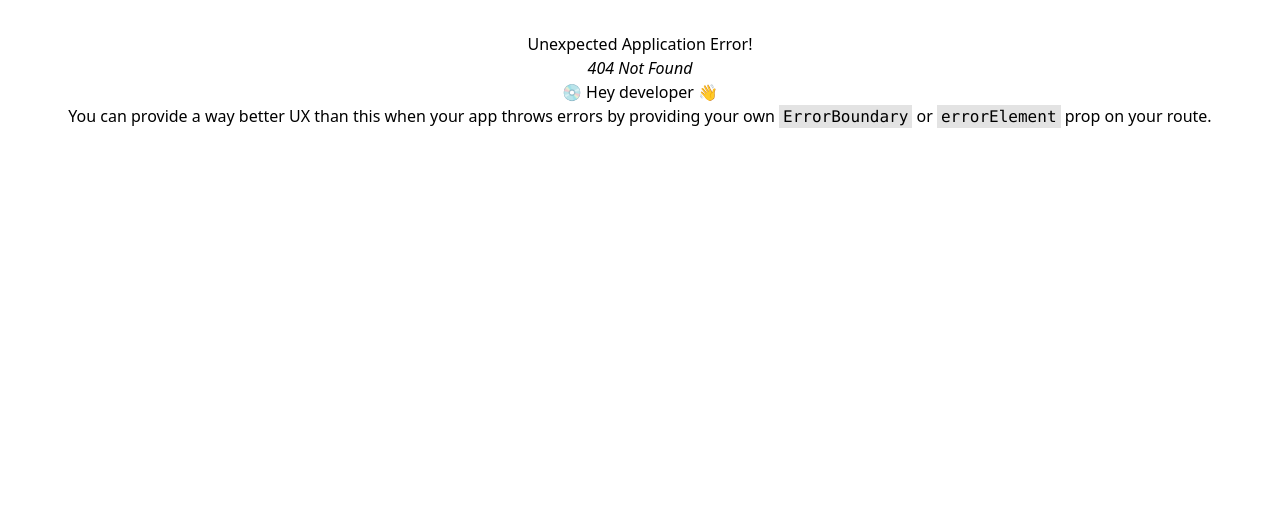
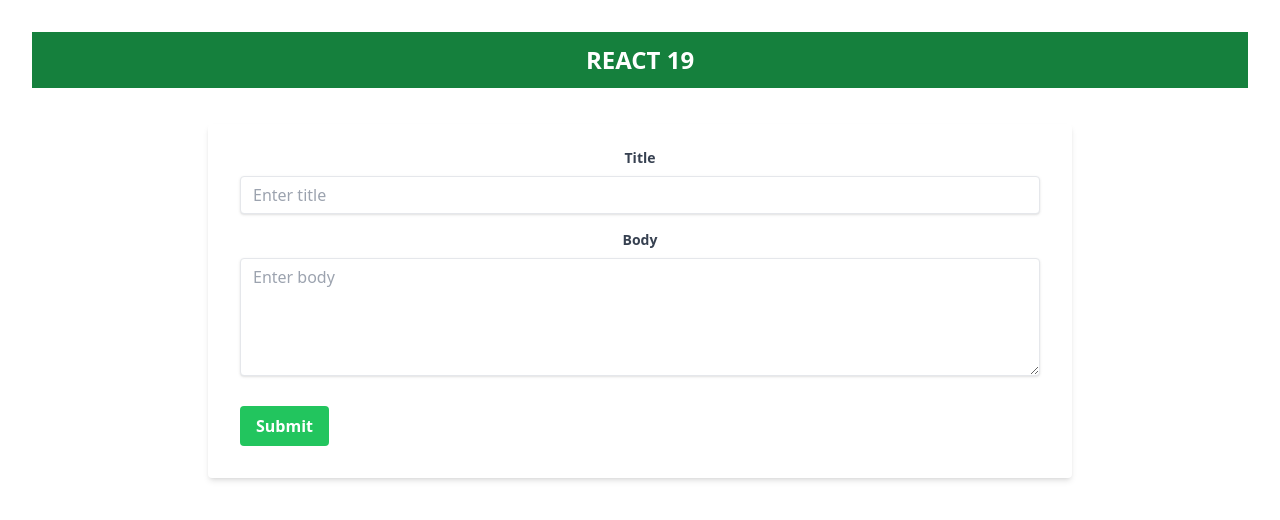
Before and after one commit to manir22sust/react-19-beta, a React (Vite) app: page /action-example-1 in a window 1280 px wide. Before the commit this address had no page. Shown: the top 520 px of the page. Built offline with nearby package versions, Linux system fonts and the light colour scheme.

Commit message:
add actions for posts

```diff
--- a/src/App.jsx
+++ b/src/App.jsx
@@ -8,6 +8,7 @@ import { UseExample1 } from "./components/useExample1/Joke";
 import { UseExample2 } from "./components/useExample2/Posts";
 import { UseExample3 } from "./components/useExample3/Message";
 import { UseExampleContext } from "./components/useExampleContext/Theme";
+import { ActionExample1 } from "./components/actionExample1/Posts";
 // import { Posts } from "./components/useExample2/PostsUseEffect";
 
 function App() {
@@ -23,6 +24,7 @@ function App() {
         { path: "use-example-2", element: <UseExample2 /> },
         { path: "use-example-3", element: <UseExample3 /> },
         { path: "use-example-context", element: <UseExampleContext /> },
+        { path: "action-example-1", element: <ActionExample1 /> },
       ],
     },
   ]);
--- /dev/null
+++ b/src/components/actionExample1/Posts.jsx
@@ -0,0 +1,87 @@
+import { useState } from "react";
+
+// PostItem component
+const PostItem = ({ post }) => {
+  return (
+    <div className="my-6 rounded-lg bg-green-50 p-4 shadow-md">
+      <h2 className="text-xl font-bold">{post.title} </h2>
+      <p> {post.body} </p>
+    </div>
+  );
+};
+// PostForm component
+const PostForm = ({ addPost }) => {
+  const formAction = async (formData) => {
+    // we have direct access to the form data
+    const newPost = {
+      title: formData.get("title"),
+      body: formData.get("body"),
+    };
+    addPost(newPost);
+  };
+  return (
+    <form
+      action={formAction}
+      className="mb-4 rounded  bg-white px-8 pb-8 pt-6 shadow-md"
+    >
+      <div className="mb-4">
+        <label
+          className="mb-2 block text-sm font-bold text-gray-700"
+          htmlFor="title"
+        >
+          Title
+        </label>
+        <input
+          className="focus:shadow-outline w-full appearance-none rounded border px-3 py-2 leading-tight text-gray-700 shadow focus:outline-none"
+          id="title"
+          type="text"
+          placeholder="Enter title"
+          name="title"
+        />
+      </div>
+      <div className="mb-6">
+        <label
+          className="mb-2 block text-sm font-bold text-gray-700"
+          htmlFor="body"
+        >
+          Body
+        </label>
+        <textarea
+          className="focus:shadow-outline w-full appearance-none rounded border px-3 py-2 leading-tight text-gray-700 shadow focus:outline-none"
+          id="body"
+          rows="5"
+          placeholder="Enter body"
+          name="body"
+        ></textarea>
+      </div>
+      <div className="flex items-center justify-between">
+        <button
+          className="focus:shadow-outline rounded bg-green-500 px-4 py-2 font-bold text-white hover:bg-green-700 focus:outline-none"
+          type="submit"
+        >
+          Submit
+        </button>
+      </div>
+    </form>
+  );
+};
+
+// Posts component
+const Posts = () => {
+  const [posts, setPosts] = useState([]);
+
+  const addPost = (newPost) => {
+    setPosts((posts) => [...posts, newPost]);
+  };
+
+  return (
+    <>
+      <PostForm addPost={addPost} />
+      {posts.map((post, index) => (
+        <PostItem key={index} post={post} />
+      ))}
+    </>
+  );
+};
+
+export { Posts as ActionExample1 };
```
